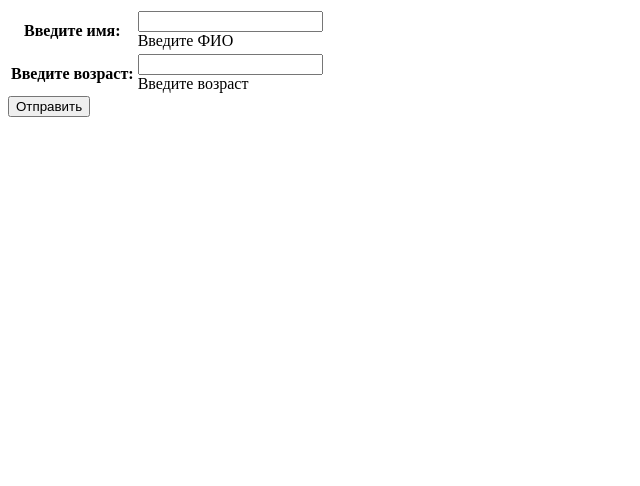
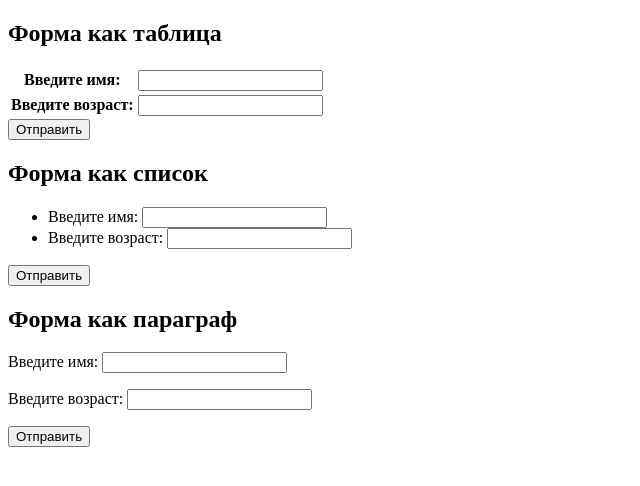
Before and after one commit to Mezerx/Web_1, a Django app: page / in a window 1280 px wide. Shown: the top 486 px of the page, without its empty margins (0-640 px from the left). Run offline with Django 4.2, Linux system fonts and the light colour scheme.

Commit message:
настройки вида формы

```diff
--- a/hello/firstapp/forms.py
+++ b/hello/firstapp/forms.py
@@ -5,5 +5,5 @@ from django import forms
 
 
 class UserForm(forms.Form):
-   name = forms.CharField(label="Введите имя",help_text="Введите ФИО")
-   age = forms.IntegerField(label="Введите возраст",help_text="Введите возраст")
+   name = forms.CharField(label="Введите имя")
+   age = forms.IntegerField(label="Введите возраст")
--- a/hello/templates/firstapp/index.html
+++ b/hello/templates/firstapp/index.html
@@ -5,11 +5,30 @@
     <title>форма Django!</title>
 </head>
 <body>
+<h2>Форма как таблица</h2>
 <form method="POST">
     {% csrf_token %}
 <table>
-    {{ form }}
+    {{ form.as_table }}
 </table>
 <input type="submit" value="Отправить" >
 </form>
+<h2>Форма как список</h2>
+<form method="POST">
+    {% csrf_token %}
+    <ul>
+        {{ form.as_ul }}
+    </ul>
+    <input type="submit" value="Отправить" >
+</form>
+<h2>Форма как параграф</h2>
+<form method="POST">
+    {% csrf_token %}
+    <div>
+    {{ form.as_p }}
+    </div>
+    <input type="submit" value="Отправить" >
+
+</form>
+</body>
 </html>
```
